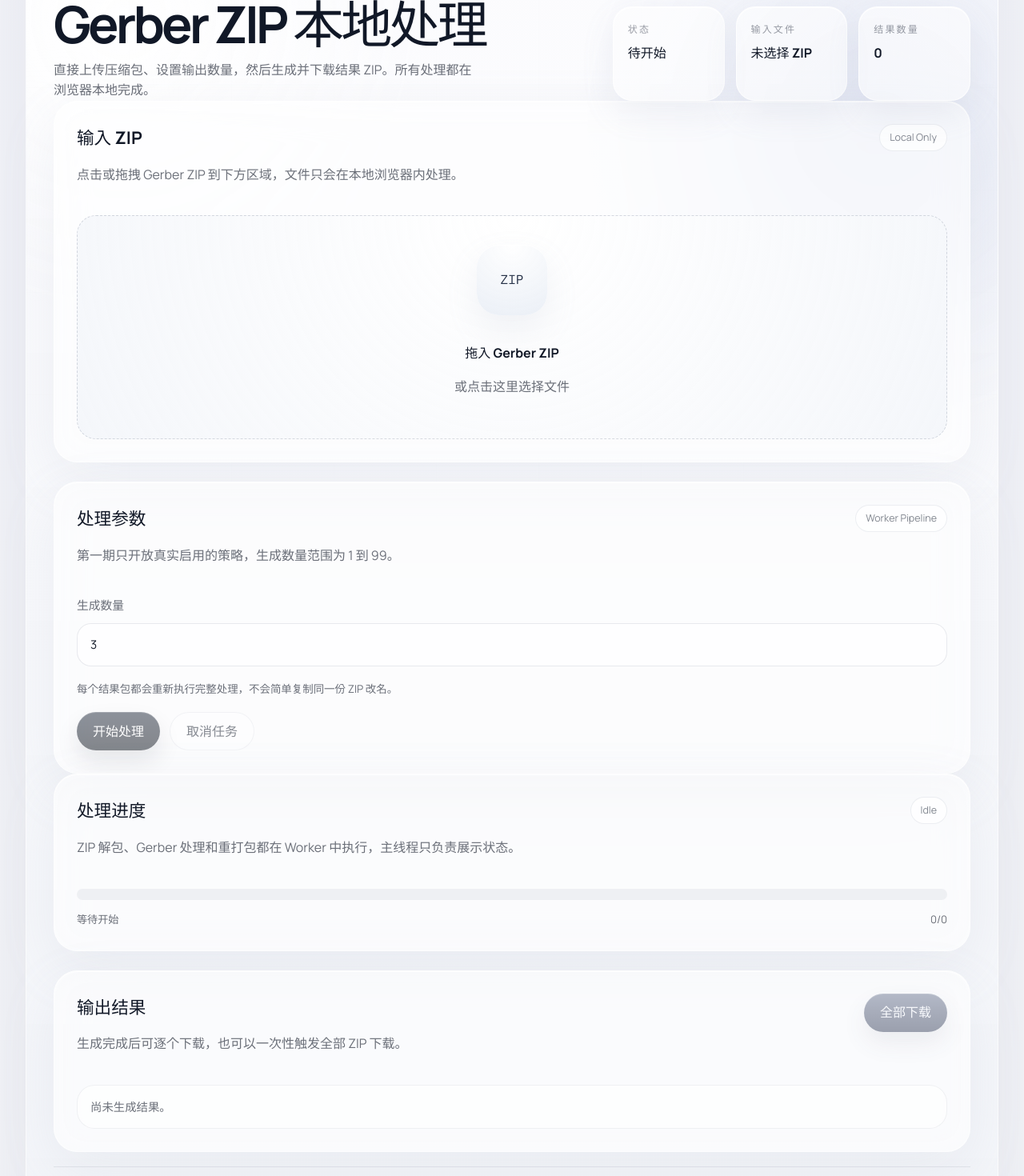
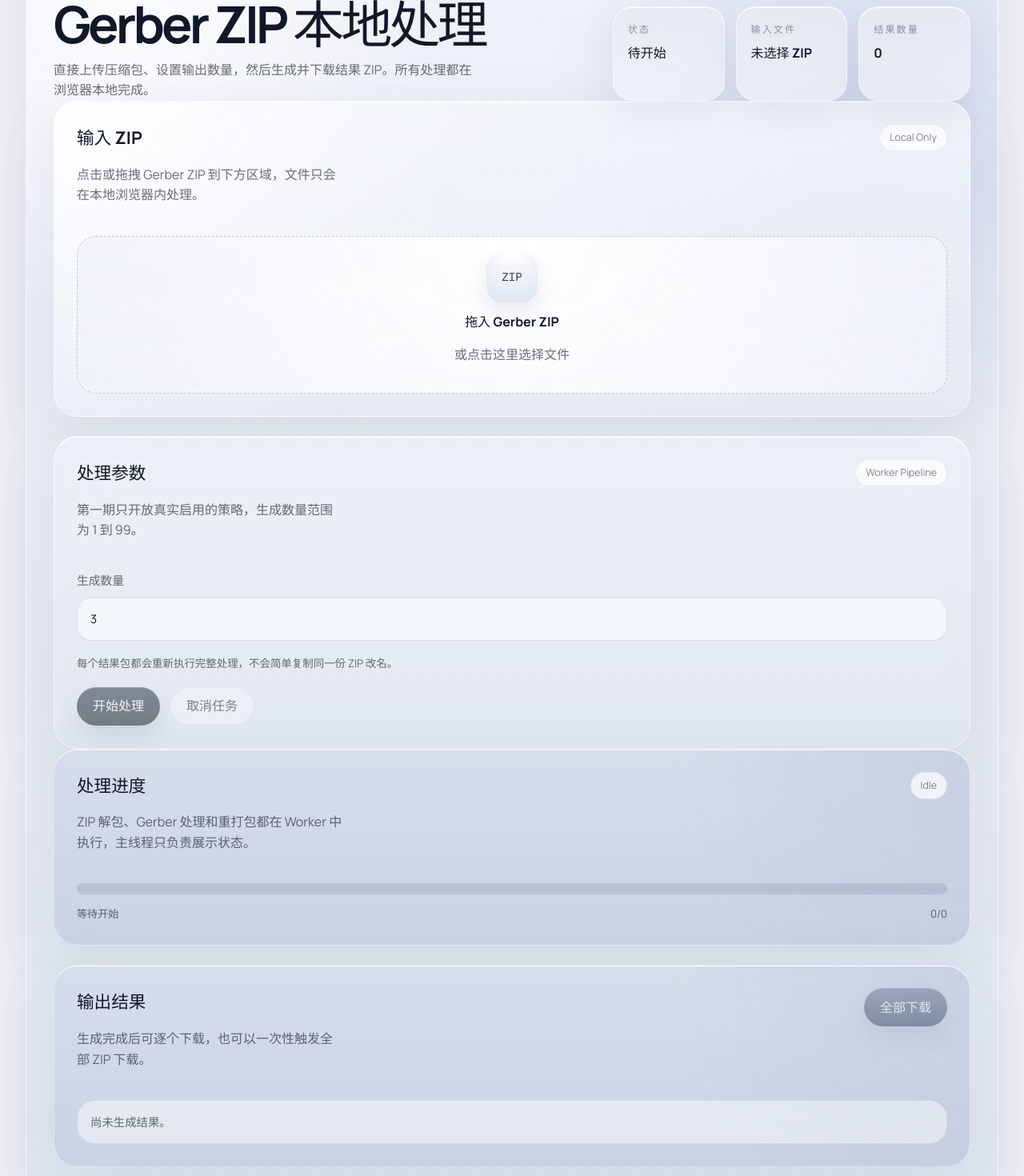
Before and after one commit to Nitmi/GhostPCB-Web, a React (Vite) app: page / in a window 1280 px wide. Shown: the part 180-1650 px from the top of the page at 80% size. Built offline with nearby package versions, Linux system fonts and the light colour scheme.

Commit message:
优化页面

```diff
--- a/src/app/app.css
+++ b/src/app/app.css
@@ -13,11 +13,11 @@
   border: 1px solid rgba(255, 255, 255, 0.7);
   box-shadow:
     inset 0 1px 0 rgba(255, 255, 255, 0.92),
-    0 30px 90px rgba(154, 162, 185, 0.16);
+    0 30px 90px rgba(116, 126, 153, 0.2);
   background:
-    radial-gradient(circle at 10% 10%, rgba(255, 255, 255, 0.88), transparent 20%),
-    radial-gradient(circle at 88% 18%, rgba(223, 228, 242, 0.82), transparent 22%),
-    linear-gradient(180deg, rgba(252, 252, 254, 0.94), rgba(243, 245, 249, 0.98));
+    radial-gradient(circle at 10% 10%, rgba(255, 255, 255, 0.74), transparent 20%),
+    radial-gradient(circle at 88% 18%, rgba(197, 207, 233, 0.7), transparent 24%),
+    linear-gradient(180deg, rgba(239, 242, 248, 0.96), rgba(224, 230, 239, 0.98));
   backdrop-filter: blur(16px);
 }
 
@@ -143,11 +143,11 @@
   min-height: 118px;
   padding: 18px;
   border-radius: 24px;
-  background: rgba(255, 255, 255, 0.58);
-  border: 1px solid rgba(255, 255, 255, 0.72);
+  background: linear-gradient(180deg, rgba(229, 234, 244, 0.9), rgba(244, 246, 250, 0.62));
+  border: 1px solid rgba(255, 255, 255, 0.54);
   box-shadow:
     inset 0 1px 0 rgba(255, 255, 255, 0.9),
-    0 16px 40px rgba(150, 160, 181, 0.12);
+    0 16px 40px rgba(112, 124, 151, 0.12);
 }
 
 .metric-item span {
@@ -172,7 +172,7 @@
 
 .workspace-grid {
   display: grid;
-  grid-template-columns: repeat(2, minmax(0, 1fr));
+  grid-template-columns: minmax(320px, 0.88fr) minmax(420px, 1.12fr);
   gap: 28px;
   margin-top: 28px;
 }
@@ -187,11 +187,11 @@
   overflow: hidden;
   padding: 28px;
   border-radius: 30px;
-  background: rgba(255, 255, 255, 0.58);
-  border: 1px solid rgba(255, 255, 255, 0.62);
+  background: rgba(255, 255, 255, 0.5);
+  border: 1px solid rgba(255, 255, 255, 0.55);
   box-shadow:
     inset 0 1px 0 rgba(255, 255, 255, 0.9),
-    0 24px 70px rgba(145, 153, 177, 0.12);
+    0 24px 70px rgba(107, 118, 146, 0.14);
   backdrop-filter: blur(20px);
   transition:
     transform 220ms ease,
@@ -223,6 +223,24 @@
   margin: 0 0 8px;
   font-size: 1.35rem;
   color: var(--text);
+}
+
+.panel-strong {
+  background:
+    radial-gradient(circle at top left, rgba(255, 255, 255, 0.84), transparent 44%),
+    linear-gradient(180deg, rgba(244, 247, 251, 0.82), rgba(228, 233, 242, 0.66));
+}
+
+.panel-muted {
+  background:
+    linear-gradient(180deg, rgba(238, 241, 247, 0.82), rgba(224, 230, 240, 0.68));
+}
+
+.panel-dark {
+  background:
+    radial-gradient(circle at top right, rgba(142, 157, 195, 0.18), transparent 32%),
+    linear-gradient(180deg, rgba(212, 220, 235, 0.86), rgba(194, 204, 223, 0.78));
+  border-color: rgba(237, 241, 248, 0.6);
 }
 
 .panel-head {
@@ -313,15 +331,15 @@
   position: relative;
   overflow: hidden;
   display: grid;
-  gap: 16px;
+  gap: 12px;
   place-items: center;
-  min-height: 280px;
-  padding: 26px;
-  border: 1px dashed rgba(83, 95, 121, 0.22);
+  min-height: 176px;
+  padding: 18px 20px;
+  border: 1px dashed rgba(76, 90, 121, 0.3);
   border-radius: 24px;
   background:
-    radial-gradient(circle at top, rgba(255, 255, 255, 0.92), rgba(241, 244, 249, 0.75)),
-    rgba(255, 255, 255, 0.54);
+    radial-gradient(circle at top, rgba(255, 255, 255, 0.9), rgba(236, 240, 247, 0.76)),
+    rgba(255, 255, 255, 0.58);
   text-align: center;
   transition:
     border-color 180ms ease,
@@ -331,8 +349,8 @@
 
 .upload-dropzone[data-dragging='true'] {
   transform: translateY(-2px);
-  border-color: rgba(65, 77, 102, 0.36);
-  box-shadow: 0 18px 44px rgba(146, 153, 176, 0.14);
+  border-color: rgba(56, 70, 101, 0.5);
+  box-shadow: 0 16px 34px rgba(113, 124, 150, 0.16);
 }
 
 .upload-dropzone[data-disabled='true'] {
@@ -351,20 +369,20 @@
 }
 
 .upload-icon {
-  width: 88px;
-  height: 88px;
+  width: 64px;
+  height: 64px;
   display: grid;
   place-items: center;
-  border-radius: 28px;
+  border-radius: 20px;
   background:
-    radial-gradient(circle at top, rgba(255, 255, 255, 0.88), rgba(229, 235, 244, 0.78)),
+    radial-gradient(circle at top, rgba(255, 255, 255, 0.92), rgba(213, 222, 239, 0.84)),
     rgba(255, 255, 255, 0.56);
   box-shadow:
     inset 0 1px 0 rgba(255, 255, 255, 0.92),
-    0 18px 40px rgba(145, 153, 177, 0.12);
+    0 14px 26px rgba(121, 132, 159, 0.14);
   font-family: var(--mono);
-  color: #273248;
-  font-size: 1rem;
+  color: #24314a;
+  font-size: 0.88rem;
 }
 
 .upload-actions,
@@ -379,8 +397,8 @@
 .result-item,
 .status-banner {
   border-radius: 22px;
-  background: rgba(255, 255, 255, 0.54);
-  border: 1px solid rgba(82, 95, 121, 0.08);
+  background: rgba(255, 255, 255, 0.46);
+  border: 1px solid rgba(82, 95, 121, 0.12);
 }
 
 .file-card,
@@ -421,8 +439,8 @@
   min-height: 54px;
   padding: 0 16px;
   border-radius: 18px;
-  border: 1px solid rgba(74, 87, 115, 0.12);
-  background: rgba(255, 255, 255, 0.66);
+  border: 1px solid rgba(74, 87, 115, 0.16);
+  background: rgba(248, 250, 253, 0.76);
   color: var(--text);
   box-shadow: inset 0 1px 0 rgba(255, 255, 255, 0.84);
 }
@@ -442,7 +460,7 @@
   height: 14px;
   overflow: hidden;
   border-radius: 999px;
-  background: rgba(88, 102, 132, 0.08);
+  background: rgba(84, 97, 127, 0.16);
 }
 
 .progress-fill {
@@ -473,6 +491,13 @@
   align-items: center;
   justify-content: space-between;
   gap: 16px;
+}
+
+.upload-panel .panel-head p,
+.control-panel .panel-head p,
+.progress-panel .panel-head p,
+.result-panel .panel-head p {
+  max-width: 34ch;
 }
 
 .status-banner {
@@ -528,6 +553,10 @@
   .overview-metrics {
     grid-template-columns: 1fr;
   }
+
+  .workspace-grid {
+    grid-template-columns: 1fr;
+  }
 }
 
 @media (max-width: 720px) {
--- a/src/features/gerber-process/ui/ProcessForm.tsx
+++ b/src/features/gerber-process/ui/ProcessForm.tsx
@@ -16,7 +16,7 @@ export function ProcessForm(props: ProcessFormProps) {
   const { count, disabled, isRunning, onCountChange, onSubmit, onCancel } = props
 
   return (
-    <section className="panel">
+    <section className="panel panel-muted control-panel">
       <div className="panel-head">
         <div>
           <h2>处理参数</h2>
--- a/src/features/gerber-process/ui/ProgressBar.tsx
+++ b/src/features/gerber-process/ui/ProgressBar.tsx
@@ -9,7 +9,7 @@ export function ProgressBar(props: ProgressBarProps) {
   const { progress, active } = props
 
   return (
-    <section className="panel">
+    <section className="panel panel-dark progress-panel">
       <div className="panel-head">
         <div>
           <h2>处理进度</h2>
--- a/src/features/gerber-process/ui/ResultPanel.tsx
+++ b/src/features/gerber-process/ui/ResultPanel.tsx
@@ -13,7 +13,7 @@ export function ResultPanel(props: ResultPanelProps) {
   const { status, error, results, onDownloadAll, onDownloadOne } = props
 
   return (
-    <section className="panel">
+    <section className="panel panel-dark result-panel">
       <div className="panel-head">
         <div>
           <h2>输出结果</h2>
--- a/src/features/gerber-process/ui/UploadPanel.tsx
+++ b/src/features/gerber-process/ui/UploadPanel.tsx
@@ -32,7 +32,7 @@ export function UploadPanel(props: UploadPanelProps) {
   }
 
   return (
-    <section className="panel">
+    <section className="panel panel-strong upload-panel">
       <div className="panel-head">
         <div>
           <h2>输入 ZIP</h2>
```
